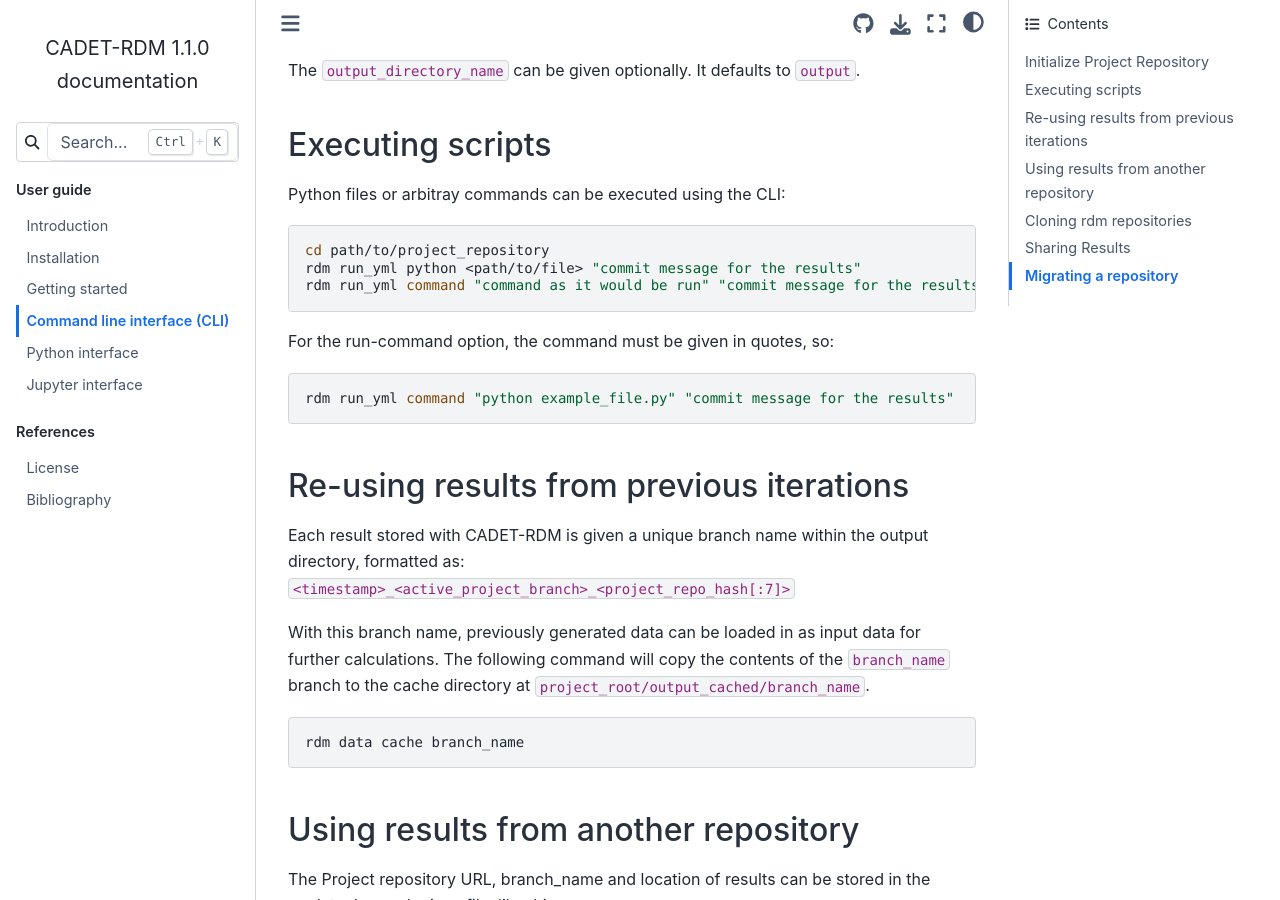
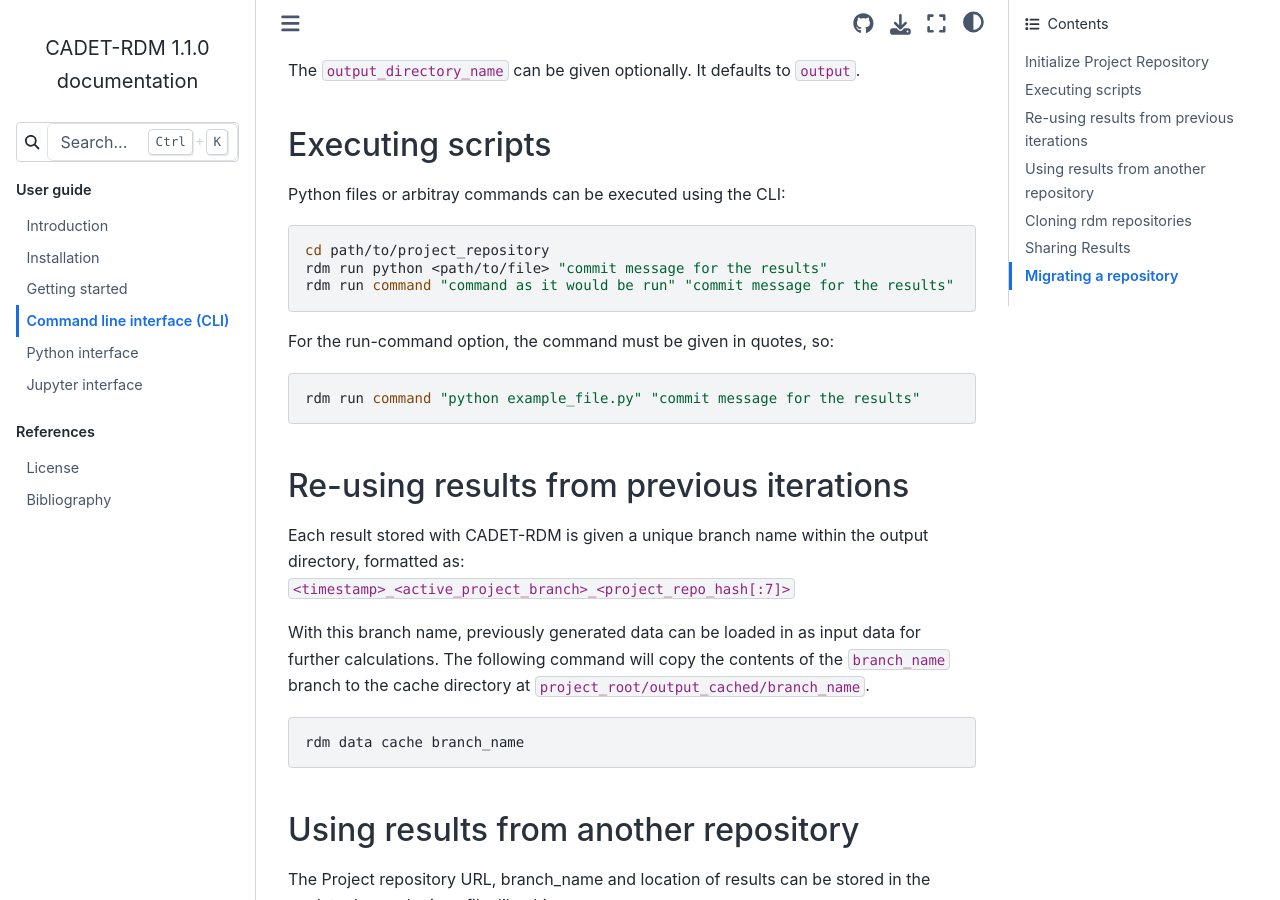
Before and after one commit to cadet/CADET-RDM, a Sphinx documentation site: the page built from docs/source/user_guide/command-line-interface.md, in a window 1280 px wide and 900 px high, scrolled down 480 px. Built offline with Sphinx 7.4.7 and the Sphinx Book theme 1.1.4, drawn with Linux system fonts in a browser that asks for light colours.

Commit message:
Change CLI docker command <rdm run_yml> to rdm <run> for executing scripts in rdm

````diff
--- a/docs/source/user_guide/command-line-interface.md
+++ b/docs/source/user_guide/command-line-interface.md
@@ -21,14 +21,14 @@
 
 ```bash
 cd path/to/project_repository
-rdm run_yml python <path/to/file> "commit message for the results"
-rdm run_yml command "command as it would be run" "commit message for the results"
+rdm run python <path/to/file> "commit message for the results"
+rdm run command "command as it would be run" "commit message for the results"
 ```
 
 For the run-command option, the command must be given in quotes, so:
 
 ```bash
-rdm run_yml command "python example_file.py" "commit message for the results"
+rdm run command "python example_file.py" "commit message for the results"
 ```
 
 ## Re-using results from previous iterations
````
